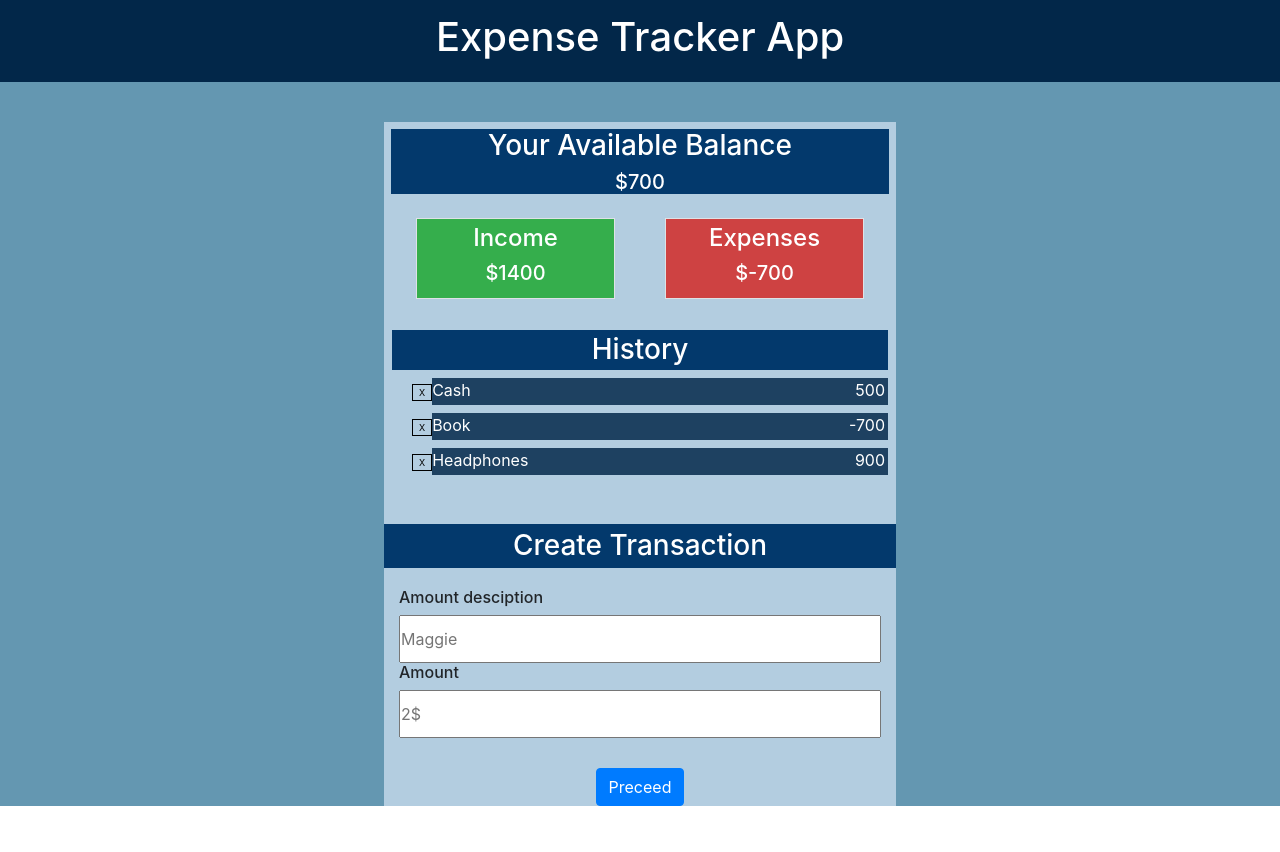
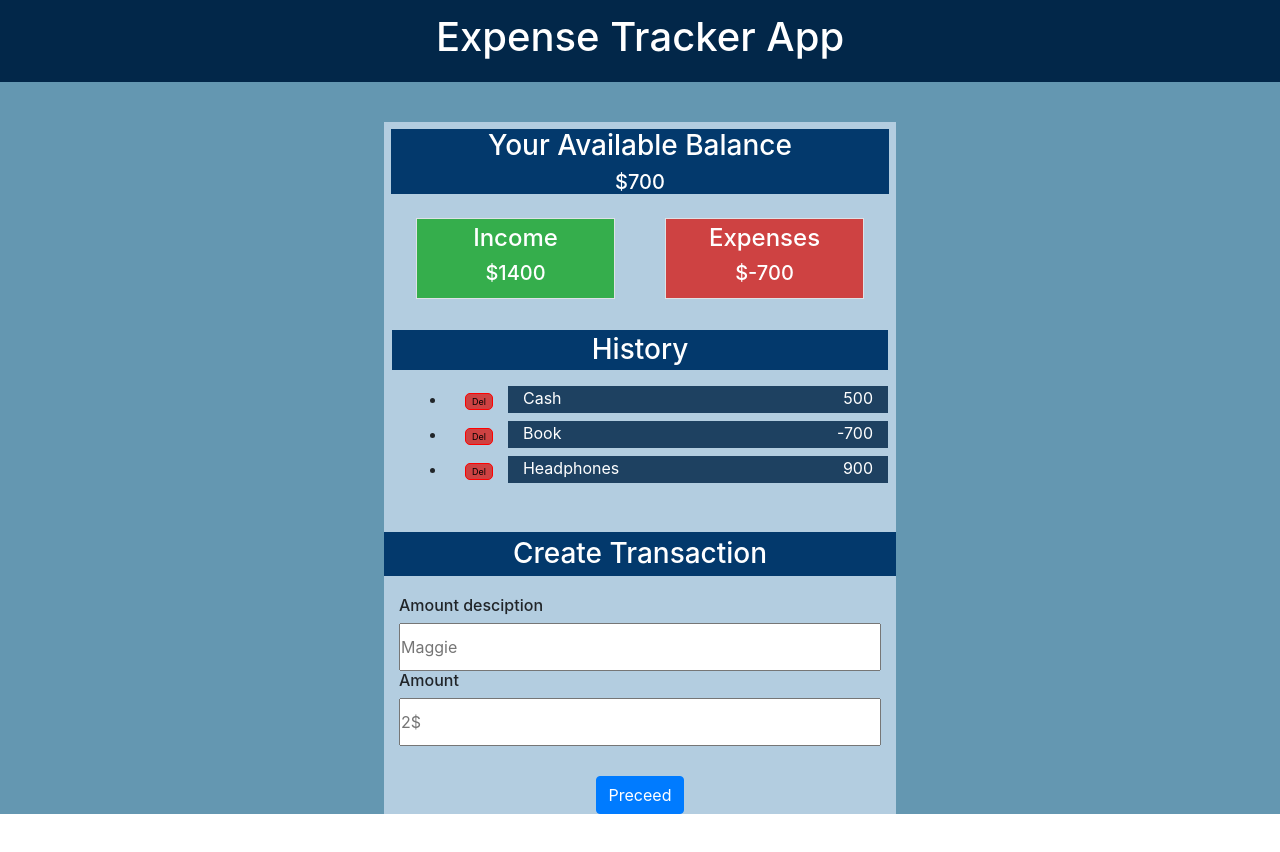
Before and after one commit to TalalBhatti/expense_tracker-app, a React (Create React App) app: page / in a window 1280 px wide. Shown: the top 852 px of the page. Before the commit the page ends 826 px from the top, so only its background shows below. Built offline with nearby package versions, Linux system fonts and the light colour scheme.

Commit message:
View edit

```diff
--- a/src/components/history.css
+++ b/src/components/history.css
@@ -13,7 +13,7 @@
     width: 100%;
     text-align: center;
 }
-.transition-list > li {
+.transition-list {
     display: flex;
     justify-content: space-between;
     padding: 0px 3px 3px 0px;
@@ -23,13 +23,15 @@
     width: 100%;
 }
 button.delete{
-    background-color: #b3cde0;
+    background-color: rgb(206, 66, 66);
     color: black;
     cursor: pointer;
     /* height: 25px;
     width: 25px; */
-    text-align: center;
+    /* text-align: center; */
     font-size: xx-small;
     margin-left: -20px;
-    border: 1px solid black;
+    margin-top: 15px;
+    border: 1px solid red;
+    border-radius: 5px;
 }
--- a/src/components/history.js
+++ b/src/components/history.js
@@ -1,26 +1,39 @@
 import React, { useContext } from 'react';
 import './history.css';
 import 'bootstrap/dist/css/bootstrap.min.css';
-import {TransactionContext} from '../context/transContext.js';
+import { TransactionContext } from '../context/transContext.js';
+import Row from 'react-bootstrap/Row';
+import Col from 'react-bootstrap/Col';
+import Container from 'react-bootstrap/Container';
 
 const History = (props) => {
-    let {transactions} = useContext(TransactionContext);
-    let {deleteTransaction} = useContext(TransactionContext);
+    let { transactions } = useContext(TransactionContext);
+    let { deleteTransaction } = useContext(TransactionContext);
     console.log(transactions)
-    return(
-    <div className="history">
-    <h3> History </h3>
-    <ul className="transition-list">
-        {transactions.map((transObj, id)=>{
-            return(<li key={id}>
+    return (
+        <div className="history">
+            <h3> History </h3>
+            <Container>
+            <ul>
 
-                <span><button className="delete" onClick= {() => deleteTransaction(transactions.id)}>X</button>
-             {transObj.desc}</span>
-                <span>{transObj.amount}</span>
+                {transactions.map((transObj, id) => {
+                    return (<li key={id}>
+                        <Row>
+                          <Col xs={{ span: 1, offset: 1 }}><button className="delete" onClick={() => deleteTransaction(transactions.id)}>Del</button></Col>
+                            <Col className="transition-list">
+                            <span > {transObj.desc}</span>
+                            <span>{transObj.amount}</span>
+                            </Col>
+                            </Row>
+
             </li>
             )
+
         })}
+
+
     </ul>
+    </Container>
    </div>
     )}
 export default History;
--- a/src/components/transaction.css
+++ b/src/components/transaction.css
@@ -2,6 +2,7 @@
     text-align: center;
     background-color: #b3cde0;
     padding-top: 5%;
+    margin-bottom: 50px;
 }
 .transaction h3{
     background-color: #03396c;
--- a/src/components/transaction.js
+++ b/src/components/transaction.js
@@ -8,8 +8,8 @@ import { TransactionContext } from '../context/transContext.js'
 
 const Transaction = (props) => {
   let { addTransaction } = useContext(TransactionContext);
-  let [newDesc, setDesc] = useState("");
-  let [newAmount, setAmount] = useState(0);
+  let [newDesc, setNewDesc] = useState('');
+  let [newAmount, setNewAmount] = useState(0);
   const handleAdditon = (event) => {
     event.preventDefault();
     console.log(newDesc, newAmount);
@@ -25,11 +25,11 @@ const Transaction = (props) => {
       <form className="trans-form" onSubmit={handleAdditon}>
         <div className="amount">
           <h6>Amount desciption</h6>
-          <input className="numbers" onChange={(ev) => setDesc(ev.target.value)} placeholder="Maggie" ></input>
+          <input className="numbers" onChange={(ev) => setNewDesc(ev.target.value)} placeholder="Maggie" ></input>
         </div>
         <div className="amount">
           <h6>Amount</h6>
-          <input className="numbers" onChange={(ev) => setAmount(ev.target.value)} type="number" placeholder="2$" id="quantity" name="quantity" ></input>
+          <input className="numbers" onChange={(ev) => setNewAmount(ev.target.value)} type="number" placeholder="2$" id="quantity" name="quantity" ></input>
         </div>
 
         <div className="buttons">
--- a/src/context/transreducer.js
+++ b/src/context/transreducer.js
@@ -1,5 +1,5 @@
 const TransactionReducer = (state, action) => {
-    console.log(state.initialTransactions);
+    console.log(state);
     switch (action.type) {
         case 'ADD_TRANSACTION':
             return [action.payload, ...state]
```
Also changed, not shown: src/context/transContext.js (+5 -3 lines).
